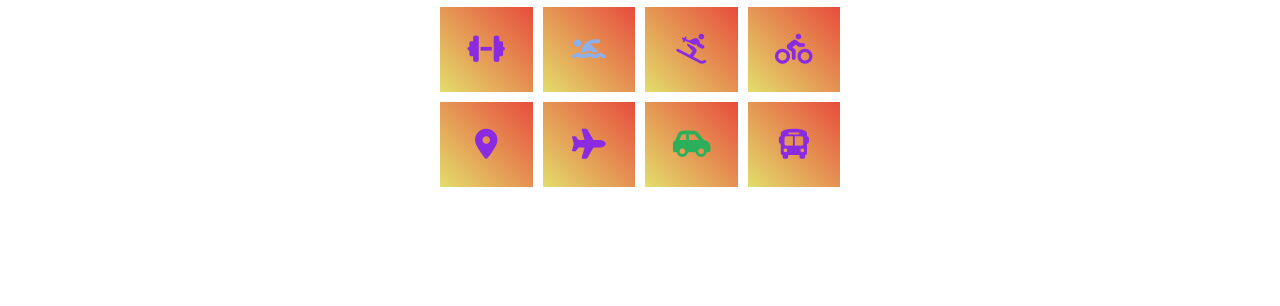
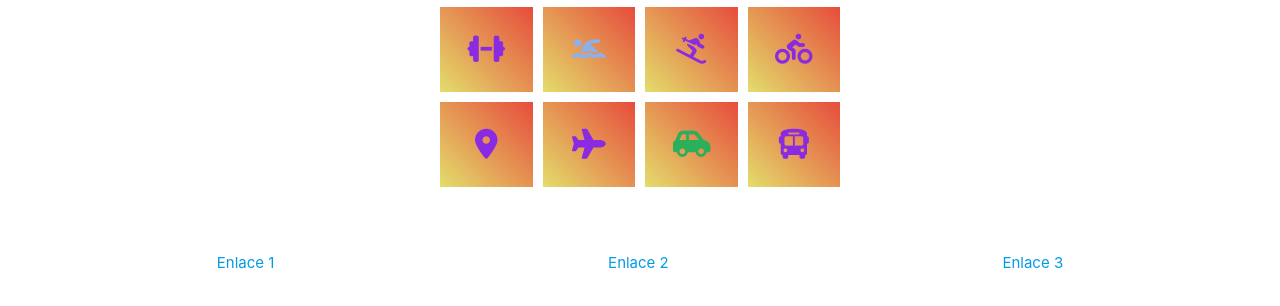
Before and after one commit to Gastongk/clase_13, a plain HTML site: page index.html in a window 1280 px wide. Shown: the part 318-624 px from the top of the page. Drawn offline with nearby package versions, Linux system fonts and the light colour scheme.

Commit message:
se agrego un script de jQuery

```diff
--- a/css/syle.css
+++ b/css/syle.css
@@ -44,3 +44,11 @@ button i{
 .fa-solid{
     color: blueviolet;
 }
+article{
+    padding: 50px;
+}
+article ul{
+    display: flex;
+    align-items: start;
+    justify-content: space-around;
+}
--- a/index.html
+++ b/index.html
@@ -11,7 +11,8 @@
 
     <!-- Compiled and minified JavaScript -->
     <script src="https://cdnjs.cloudflare.com/ajax/libs/materialize/1.0.0/js/materialize.min.js"></script>
-
+       <!-- Jquery -->
+    <script src="https://code.jquery.com/jquery-3.7.1.js" integrity="sha256-eKhayi8LEQwp4NKxN+CfCh+3qOVUtJn3QNZ0TciWLP4=" crossorigin="anonymous"></script>
     <link rel="stylesheet" href="css/syle.css">
     <title>Document</title>
 </head>
@@ -42,6 +43,19 @@
             <div class="grid-item"><i class="fa-solid fa-bus"></i></div>
         </div>
     </main>
+    <article>
+        <ul>
+            <li>
+                <a href="https://www.ejemplo.com">Enlace 1</a>
+            </li>
+            <li>
+                <a href="https://www.ejemplo.com">Enlace 2</a>
+            </li>
+            <li>
+                <a href="https://www.ejemplo.com">Enlace 3</a>
+            </li>
+        </ul>
+    </article>
     <script src="js/script.js"></script>
 </body>
 </html>
--- a/js/script.js
+++ b/js/script.js
@@ -0,0 +1,4 @@
+$('a').click(function (desaparecer){
+    desaparecer.preventDefault(); //evisa que se redireccione al link
+    $(this).hide();
+});
```
